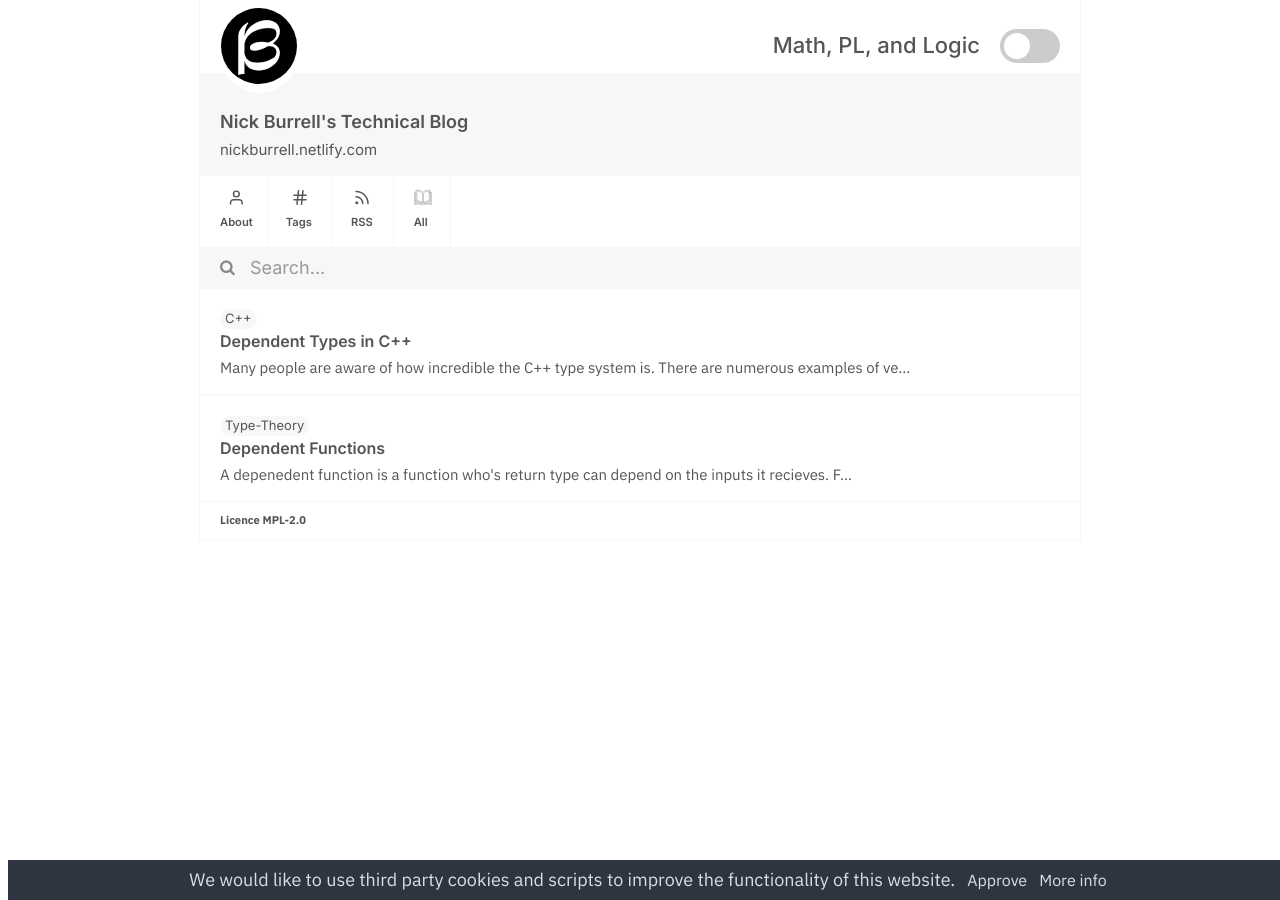
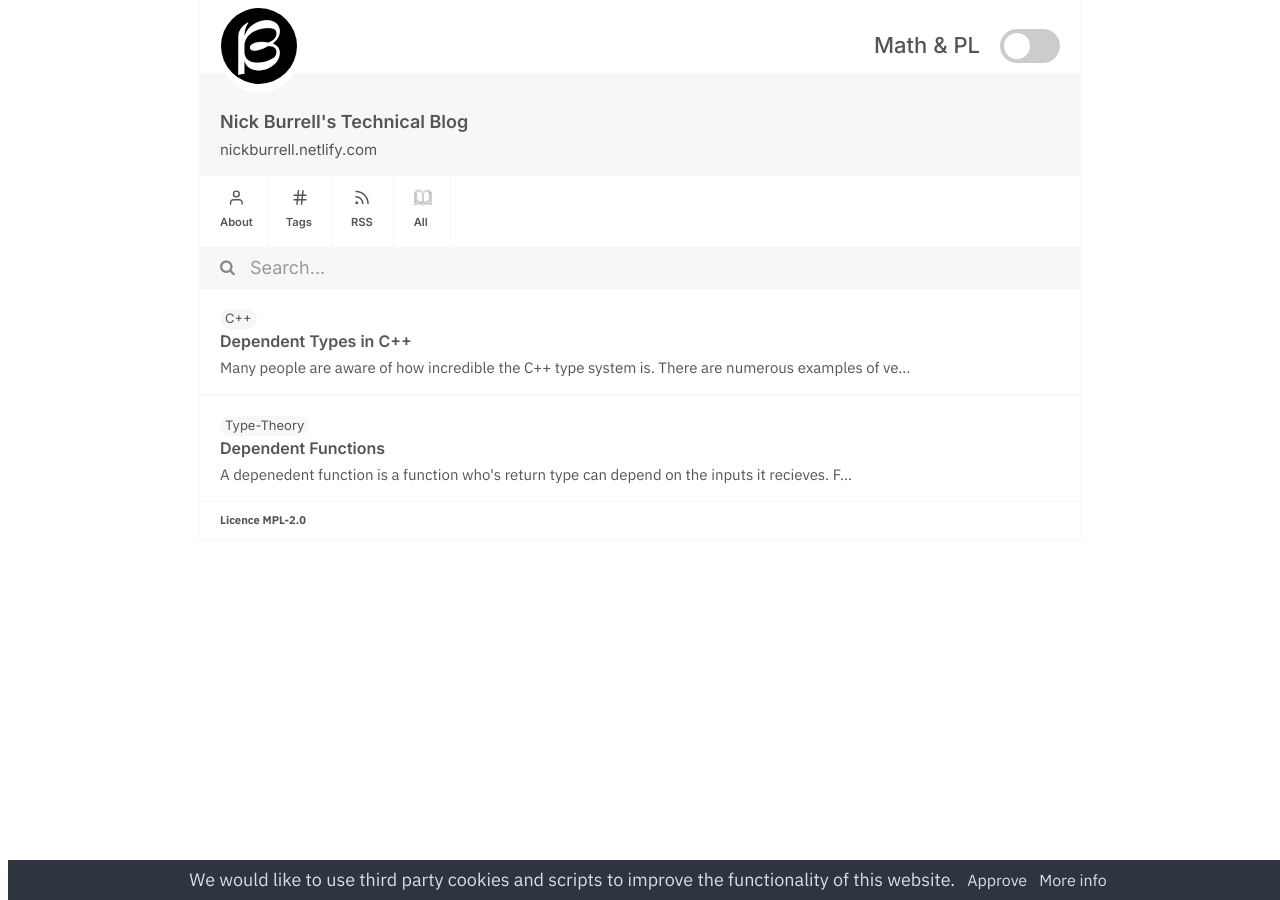
Before and after one commit to NickBurrell/nickburrell.netlify.com, a Jekyll site: the page built from index.md, in a window 1280 px wide. Built offline with Jekyll 4.4.1, drawn with Linux system fonts in a browser that asks for light colours.

Commit message:
Fix slide toggle bug, optimize title for mobile

```diff
--- a/_config.yml
+++ b/_config.yml
@@ -1,4 +1,4 @@
-title: Math, PL, and Logic
+title: Math & PL
 name: Nick Burrell's Technical Blog
 user_description: nickburrell.netlify.com
 notes_url: "https://nickburrell.netlify.com"
--- a/_includes/header.html
+++ b/_includes/header.html
@@ -4,7 +4,7 @@
         <div class="site-heading profile-board-col">
            <h4 class="medium">
                <label class="switch" id="theme-toggle">
-                   <input type="checkbox" onclick="themeChange()">
+                   <input type="checkbox">
                    <div class="slider round"></div>
                </label>
            </h4>
@@ -145,23 +145,40 @@
         }
         return null;
     }
+
+    function debounce(callback, wait) {
+        let timerId;
+        return (...args) => {
+            clearTimeout(timerId);
+            timerId = setTimeout(() => {
+                callback(...args);
+            }, wait);
+        }
+    }
+
+    var first_run = true;
+    var cb_state = false;
+
+
     $(document).ready(function() {
         var notif = getCookie("cookie-notice-dismissed");
         if (notif == null) {
             return;
         }
+        document.getElementById("theme-toggle").addEventListener("click", debounce(themeChange, 5), false)
         if (notif == "true") {
             var theme = getCookie("theme");
             if (theme == null) {
-                makeCookie("theme", "false", 31);
+                makeCookie("theme", "dark", 31);
+                first_run = false;
             } else {
-                if(theme == "true") {
-                    document.getElementById("theme-toggle").removeAttribute("onclick");
+                if(theme == "hc") {
                     document.getElementById("theme-toggle").click();
-                    themeChange();
-                    document.getElementById("theme-toggle").setAttribute("onclick", "themeChange()");
-                    console.log("here")
-                    document.documentElement.setAttribute("data-theme", "high-contrast")
+                    cb_state = true;
+                    makeCookie("theme", "hc", 31);
+                } else {
+                    cb_state = true;
+                    first_run = false;
                 }
             }
         }
@@ -169,17 +186,20 @@
 
     function themeChange() {
         var cb = document.getElementById("theme-toggle");
-        if (cb.checked == true) {
+        if (cb_state == false) {
             document.documentElement.setAttribute("data-theme", "dark")
         } else {
             document.documentElement.setAttribute("data-theme", "high-contrast")
         }
-        if(getCookie("theme") == "false") {
-            makeCookie("theme", "true", 31)
-        } else if (getCookie("theme") == "true") {
-            makeCookie("theme", "false", 31)
+        if(!first_run) {
+            if(getCookie("theme") == "hc") {
+                makeCookie("theme", "dark", 31)
+            } else if (getCookie("theme") == "dark") {
+                makeCookie("theme", "hc", 31)
+            }
         }
-        cb.checked = !cb.checked;
+        first_run = false;
+        cb_state = !cb_state;
     }
 </script>
 </header>
```
